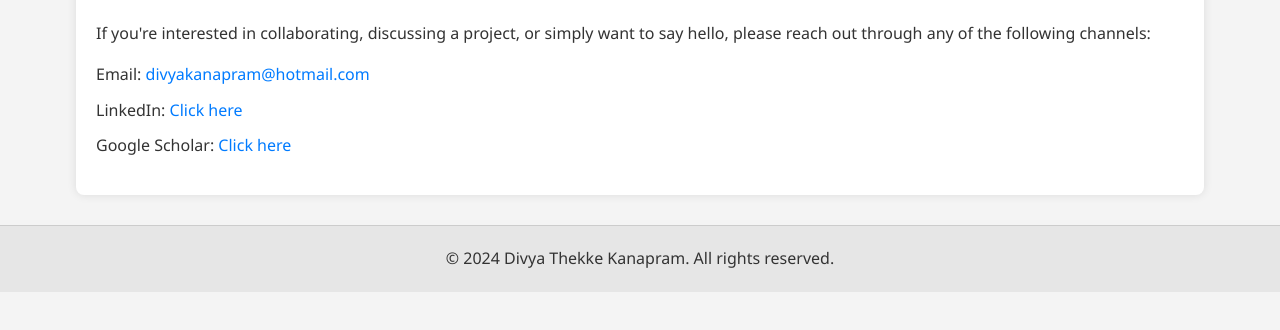
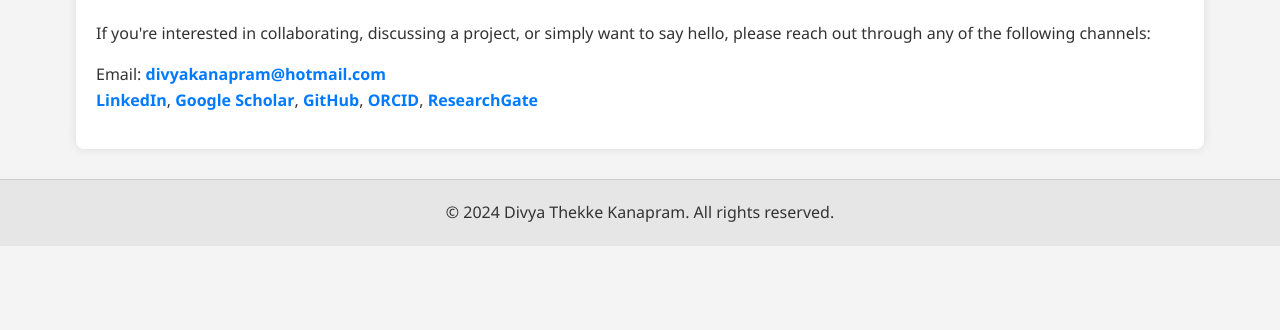
Before and after one commit to Divyakanapram/Divyakanapram.github.io, a plain HTML site: page contact.html in a window 1280 px wide. Shown: the part 270-600 px from the top of the page. Drawn offline with Linux system fonts and the light colour scheme.

Commit message:
Updated contact page.

```diff
--- a/contact.html
+++ b/contact.html
@@ -68,6 +68,7 @@
         a {
             color: #007bff;
             text-decoration: none;
+            font-weight: bold;
         }
         a:hover {
             text-decoration: underline;
@@ -95,11 +96,14 @@
         <section id="contact">
             <h2>Contact & Connect</h2>
             <p>If you're interested in collaborating, discussing a project, or simply want to say hello, please reach out through any of the following channels:</p>
-            <ul>
-                <li>Email: <a href="mailto:divyakanapram@hotmail.com">divyakanapram@hotmail.com</a></li>
-                <li>LinkedIn: <a href="https://www.linkedin.com/in/divya-thekke-kanapram/" target="_blank">Click here</a></li>
-                <li>Google Scholar: <a href="https://scholar.google.com/citations?user=YOUR_SCHOLAR_ID" target="_blank">Click here</a></li>
-            </ul>
+            <p>
+                Email: <a href="mailto:divyakanapram@hotmail.com">divyakanapram@hotmail.com</a><br>
+                <a href="https://www.linkedin.com/in/divya-thekke-kanapram/" target="_blank">LinkedIn</a>,
+                <a href="https://scholar.google.com/citations?user=JEyleA8AAAAJ&hl=en" target="_blank">Google Scholar</a>,
+                <a href="https://github.com/YOUR_GITHUB_PROFILE" target="_blank">GitHub</a>,
+                <a href="https://orcid.org/my-orcid?orcid=0000-0001-7300-6356" target="_blank">ORCID</a>,
+                <a href="https://www.researchgate.net/profile/Divya-Thekke-Kanapram" target="_blank">ResearchGate</a>
+            </p>
         </section>
     </div>
     <footer>
```
